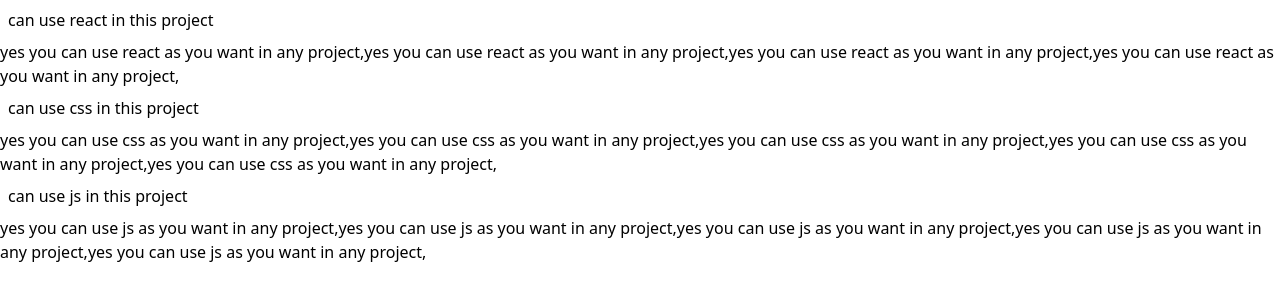
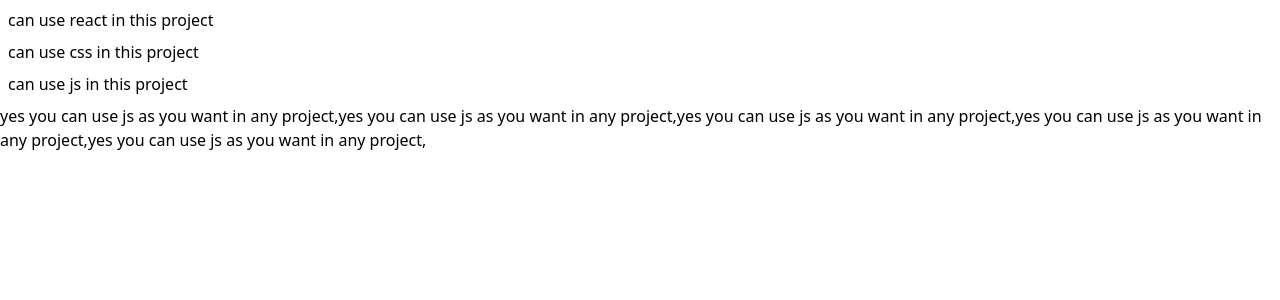
Before and after one commit to Masterh0/React-exercise-components, a React (Create React App) app: page / in a window 1280 px wide. Shown: the top 300 px of the page. Built offline with nearby package versions, Linux system fonts and the light colour scheme.

Commit message:
handle expendedIndex for start to know with content must show

```diff
--- a/src/components/Accordion.js
+++ b/src/components/Accordion.js
@@ -1,8 +1,11 @@
+import { useState } from "react";
 function Accordion({items}){
-    const renderedAccordion= items.map((item)=>{
+    const [expendedIndex , setExpendedIndex] = useState(2)
+    const renderedAccordion= items.map((item , index)=>{
+        const isExpended = index === expendedIndex
         return <div key={item.id}>
             <div className="m-2">{item.lable}</div>
-            <div>{item.content}</div>
+            {isExpended && <div>{item.content}</div>}
         </div>
     })
     return <div>
```
